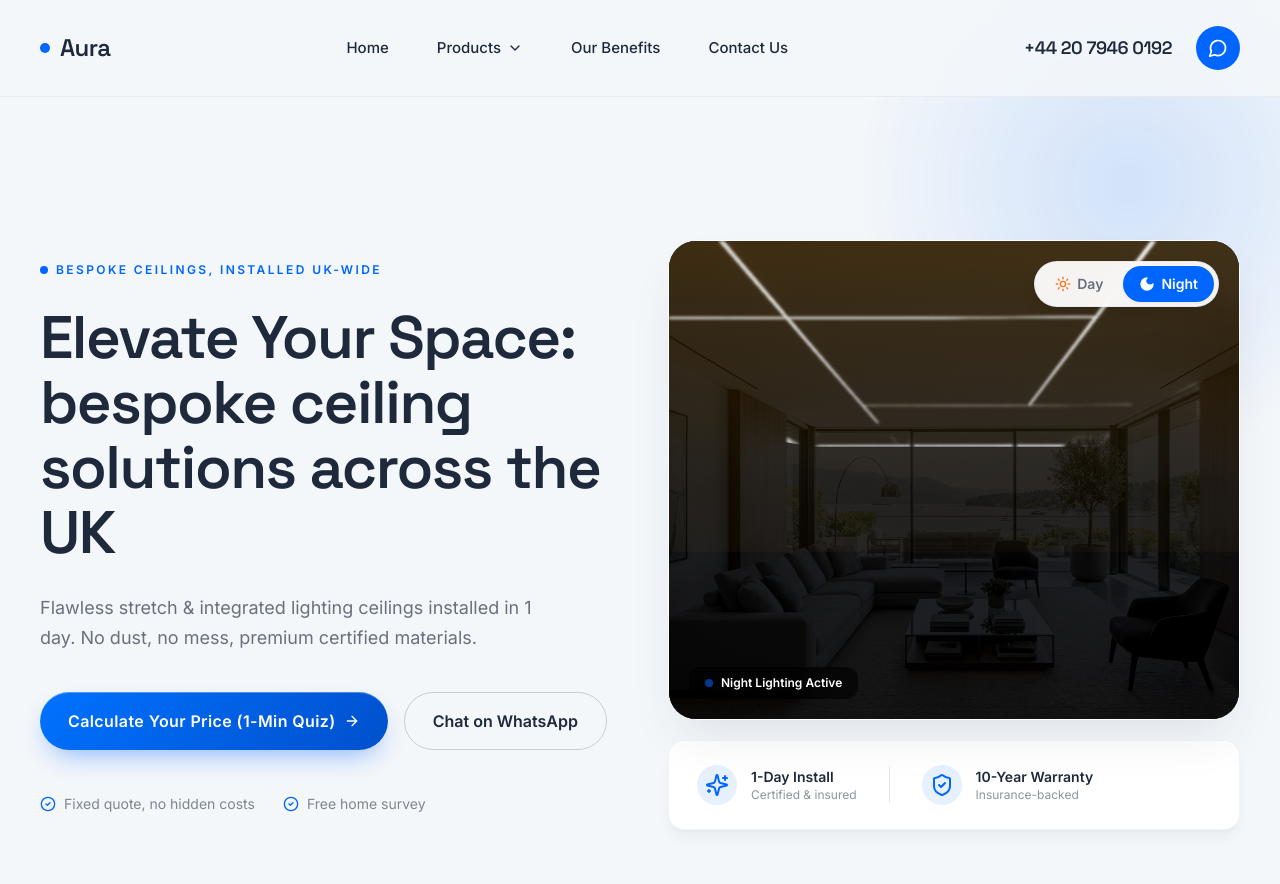
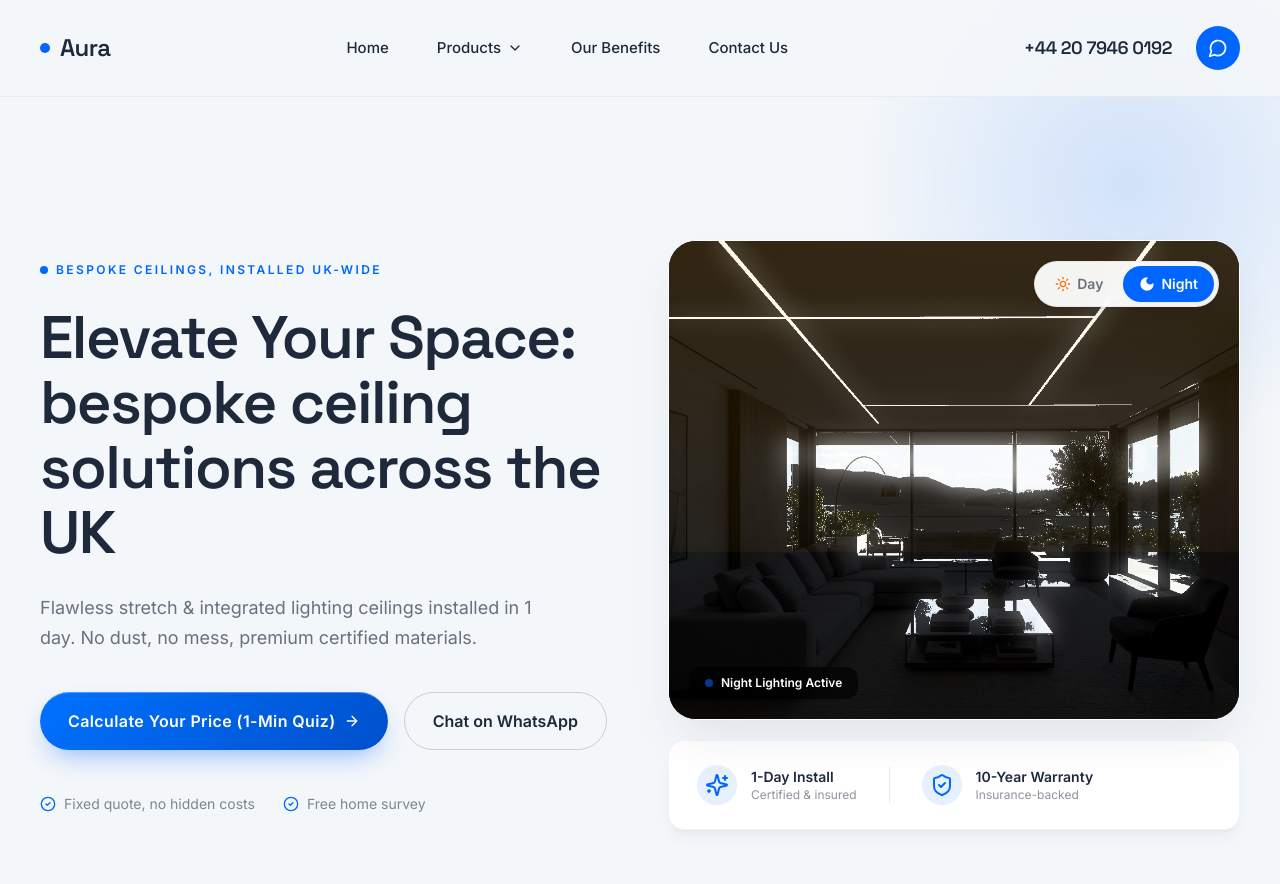
Before and after one commit to Timoshiks/PotolkiPortfolio, a Next.js app: page / in a window 1280 px wide. Both pictures are taken after a click on the button "Night". Shown: the top 884 px of the page. Built offline with nearby package versions, Linux system fonts and the light colour scheme.

Commit message:
feat: use a transparent WebP lights overlay for high performance and perfect quality

```diff
--- a/app/page.js
+++ b/app/page.js
@@ -273,7 +273,7 @@ export default function Home() {
 
             <div>
               <div className="relative rounded-[1.75rem] overflow-hidden shadow-2xl shadow-ink/10 border border-white h-[380px] md:h-[480px] select-none bg-ink">
-                {/* Main Base Image */}
+                {/* 1. Base Day Image */}
                 <img
                   src="/images/hero.webp"
                   alt="Bright modern living room with an integrated lighting ceiling"
@@ -286,7 +286,7 @@ export default function Home() {
                   draggable="false"
                 />
 
-                {/* Dark Blue Moonlight Overlay (Mix-blend multiplier) */}
+                {/* 2. Dark Blue Night Overlay (mix-blend multiply) */}
                 <div
                   className={`absolute inset-0 mix-blend-multiply pointer-events-none transition-opacity duration-700 ease-in-out ${
                     isNightMode ? "opacity-100" : "opacity-0"
@@ -294,23 +294,22 @@ export default function Home() {
                   style={{ backgroundColor: "rgba(10, 15, 30, 0.65)" }}
                 />
 
-                {/* Glowing Ceiling LED Lines Layer */}
+                {/* 3. Transparent WebP Glowing LED Lights Layer */}
                 <img
-                  src="/images/hero.webp"
+                  src="/images/hero_lights.webp"
                   alt="Glowing ceiling track lights"
-                  className={`absolute inset-0 w-full h-full object-cover mix-blend-screen pointer-events-none transition-opacity duration-700 ease-in-out ${
+                  className={`absolute inset-0 w-full h-full object-cover pointer-events-none transition-opacity duration-700 ease-in-out ${
                     isNightMode ? "opacity-100" : "opacity-0"
                   }`}
                   style={{
-                    clipPath: "polygon(0 0, 100% 0, 100% 35%, 75% 43%, 25% 43%, 0 38%)",
-                    filter: "brightness(0.53) contrast(22) saturate(0) blur(1.5px)"
+                    filter: "drop-shadow(0 0 12px rgba(255, 255, 255, 0.65))"
                   }}
                   draggable="false"
                 />
 
                 {/* Warm Light Ambient Glow radiating from the ceiling lights */}
                 <div
-                  className={`absolute inset-0 bg-gradient-to-b from-amber-500/20 via-amber-500/5 to-transparent mix-blend-screen pointer-events-none transition-opacity duration-700 ease-in-out ${
+                  className={`absolute inset-0 bg-gradient-to-b from-amber-500/15 via-amber-500/2 to-transparent mix-blend-screen pointer-events-none transition-opacity duration-700 ease-in-out ${
                     isNightMode ? "opacity-100" : "opacity-0"
                   }`}
                   style={{
```
Also changed, not shown: public/images/hero_lights.webp (added).
